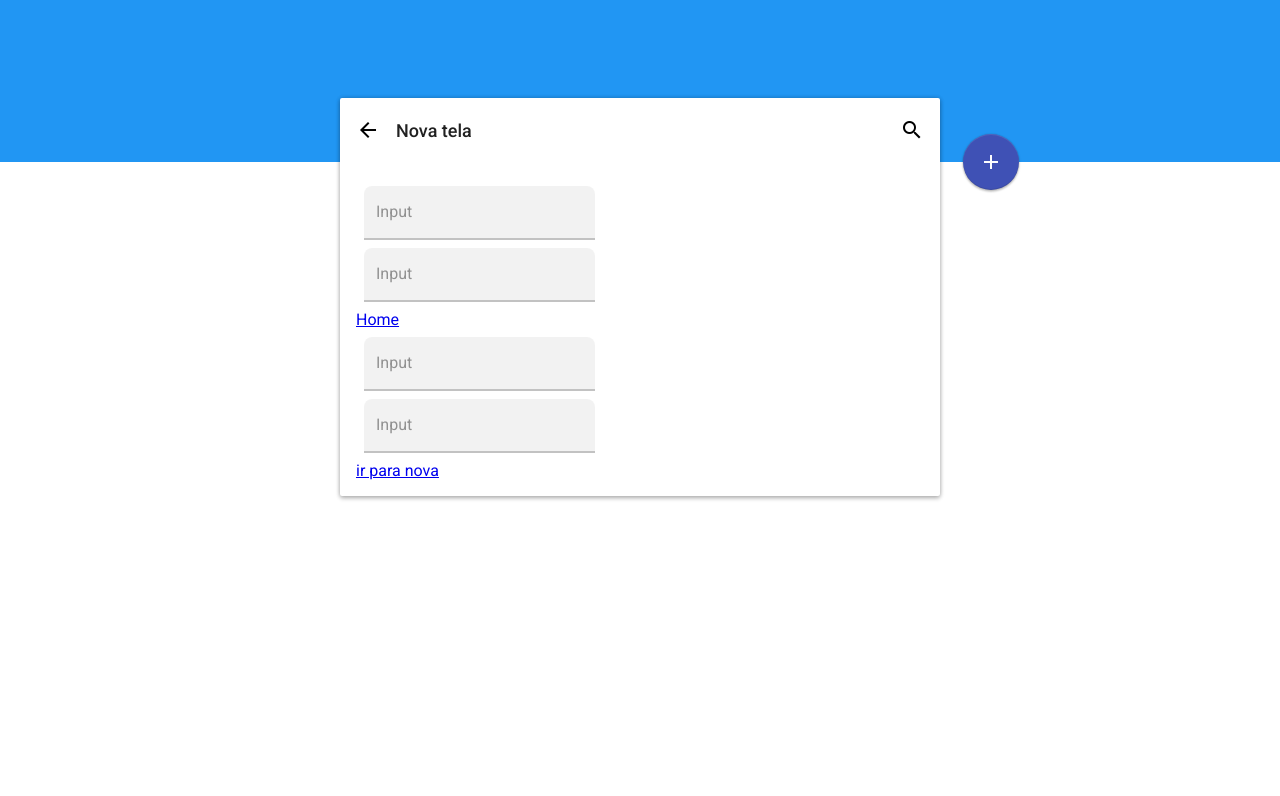
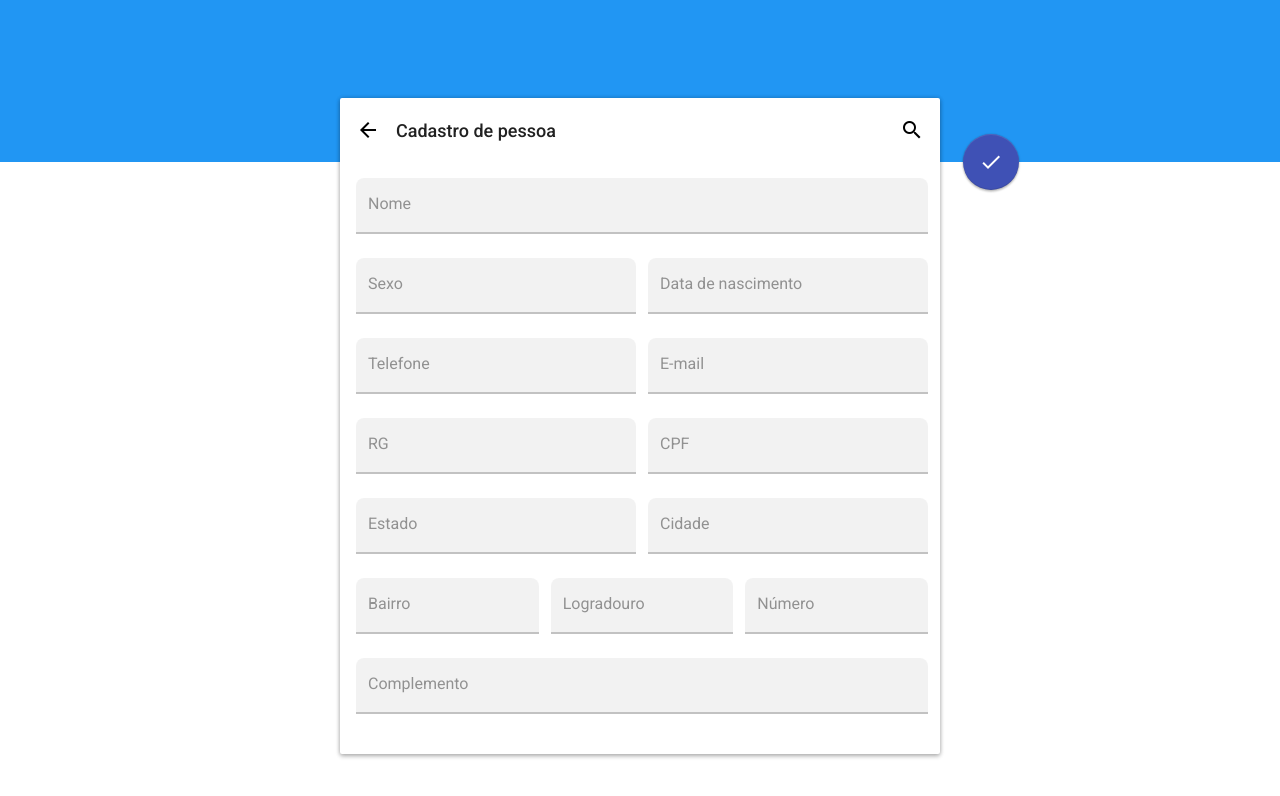
Before and after one commit to MiguelAleixo/material-design-components, a React (Create React App) app: page /nova in a window 1280 px wide. Shown: the top 796 px of the page. Built offline with nearby package versions, Linux system fonts and the light colour scheme.

Commit message:
criando flex para inputs

```diff
--- /dev/null
+++ b/src/components/flex/Flex.css
@@ -0,0 +1,3 @@
+.flex-container {
+    display: flex;
+}
--- /dev/null
+++ b/src/components/flex/Flex.js
@@ -0,0 +1,14 @@
+import React from 'react';
+import './Flex.css'
+
+class Flex extends React.Component {
+    render() {
+        return (
+            <div className="flex-container">
+              {this.props.children}
+            </div>
+        );
+    }
+}
+
+export default Flex;
--- a/src/components/floatButton/FloatButton.js
+++ b/src/components/floatButton/FloatButton.js
@@ -6,7 +6,7 @@ class FloatButton extends React.Component {
         return (
             <div className="float-button-container" style={{  right: `calc(50% - (${this.props.cardSize} / 2) - 79px)`}}>
                 <button className="float-button">
-                <i className="material-icons icon"> add </i>
+                <i className="material-icons icon"> { this.props.icon } </i>
                 </button>
             </div>
         );
--- a/src/components/input/Input.css
+++ b/src/components/input/Input.css
@@ -1,9 +1,11 @@
 .inputContainer {
+    width: 100%;
     position: relative;
-    margin: 8px;
+    margin-bottom: 24px;
 }
 
 .input {
+    width: 100%;
     height: 52px;
     font-size: 16px;
     border-radius: 8px 8px 0 0;
@@ -11,7 +13,6 @@
     border-bottom: 2px solid rgba(0,0,0,0.2);
     background-color: rgba(0,0,0,0.05);
     outline: none;
-    padding: 0 12px;
     transition: 0.2s;
     cursor: pointer;
 }
--- a/src/components/input/Input.js
+++ b/src/components/input/Input.js
@@ -4,9 +4,9 @@ import './Input.css'
 class Input extends React.Component {
     render() {
         return (
-            <div className="inputContainer">
+            <div className="inputContainer" style={ this.props.margin ? { marginLeft: '16px' } : {}}>
                 <input className="input" required type="text"/>
-                <label className="labelInput" htmlFor="input">Input</label>
+                <label className="labelInput" htmlFor="input">{ this.props.label }</label>
             </div>
         );
     }
--- /dev/null
+++ b/src/components/select/Select.css
@@ -0,0 +1,11 @@
+#appearance-select{
+    -webkit-appearance: none;  /* Remove estilo padrão do Chrome */
+    -moz-appearance: none; /* Remove estilo padrão do FireFox */
+    appearance: none; /* Remove estilo padrão do FireFox*/
+    background: url(http://www.webcis.com.br/images/imagens-noticias/select/ico-seta-appearance.gif) no-repeat #eeeeee;  /* Imagem de fundo (Seta) */
+    background-position: 218px center;  /*Posição da imagem do background*/
+    width: 250px; /* Tamanho do select, maior que o tamanho da div "div-select" */
+    height:30px; /* Altura do select, importante para que tenha a mesma altura em todo os navegadores */
+    border:1px solid #ddd;
+    outline: none;
+ }
--- /dev/null
+++ b/src/components/select/Select.js
@@ -0,0 +1,18 @@
+import React from 'react';
+import './Select.css'
+
+class Select extends React.Component {
+    render() {
+        return (
+            <select id="appearance-select">
+                <option>Selecione</option>
+                <option>Primeira opção</option>
+                <option>Segunda opção</option>
+                <option>Terceira opção</option>
+                <option>Quarta opção</option>
+            </select>
+        );
+    }
+}
+
+export default Select;
--- a/src/main/home/Home.js
+++ b/src/main/home/Home.js
@@ -7,6 +7,7 @@ import Button from '../../components/button/Button';
 import FloatButton from '../../components/floatButton/FloatButton';
 import { Link } from 'react-router-dom';
 import DataTable from "../../components/dataTable/DataTable";
+import Select from '../../components/select/Select';
 
 class Home extends React.Component {
     constructor(props) {
@@ -38,7 +39,8 @@ class Home extends React.Component {
             <div>
                 <Card size={'600px'}>
                     <CardTitle title={'Pesquisar'} icon={'search'} />
-                    <DataTable data={this.state.pessoas} titles={this.state.titlePessoas} />
+                    {/* <DataTable data={this.state.pessoas} titles={this.state.titlePessoas} /> */}
+                    <Select/>
                 </Card>
                 <FloatButton cardSize={'600px'} />
                 <Link to="/nova">ir para nova</Link>
--- a/src/main/nova/Nova.js
+++ b/src/main/nova/Nova.js
@@ -4,25 +4,41 @@ import Input from '../../components/input/Input';
 import CardContent from '../../components/cardContent/CardContent';
 import CardTitle from "../../components/cardTitle/CardTitle";
 import FloatButton from '../../components/floatButton/FloatButton';
+import Flex from '../../components/flex/Flex';
 import { Link } from 'react-router-dom'
 
 function Nova() {
     return (
         <div>
             <Card size={'600px'}>
-                <CardTitle title={'Nova tela'} icon={'search'} />
+                <CardTitle title={'Cadastro de pessoa'} icon={'search'} />
                 <CardContent>
-                    <Input />
-                    <Input />
-                    <Link to="/">Home</Link>
-                    <div>
-                        <Input />
-                        <Input />
-                    </div>
-                    <Link to="/nova">ir para nova</Link>
+                    <Input label={'Nome'} />
+                    <Flex>
+                        <Input label={'Sexo'} />
+                        <Input label={'Data de nascimento'} margin />
+                    </Flex>
+                    <Flex>
+                        <Input label={'Telefone'} />
+                        <Input label={'E-mail'} margin />
+                    </Flex>
+                    <Flex>
+                        <Input label={'RG'} />
+                        <Input label={'CPF'} margin />
+                    </Flex>
+                    <Flex>
+                        <Input label={'Estado'} />
+                        <Input label={'Cidade'} margin />
+                    </Flex>
+                    <Flex>
+                        <Input label={'Bairro'} />
+                        <Input label={'Logradouro'} margin />
+                        <Input label={'Número'} margin />
+                    </Flex>
+                    <Input label={'Complemento'} />
                 </CardContent>
             </Card>
-            <FloatButton cardSize={'600px'} />
+            <FloatButton icon={'done'} cardSize={'600px'} />
         </div>
     );
 }
```
